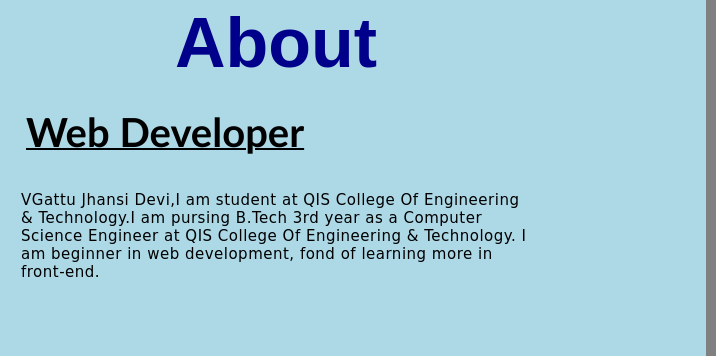
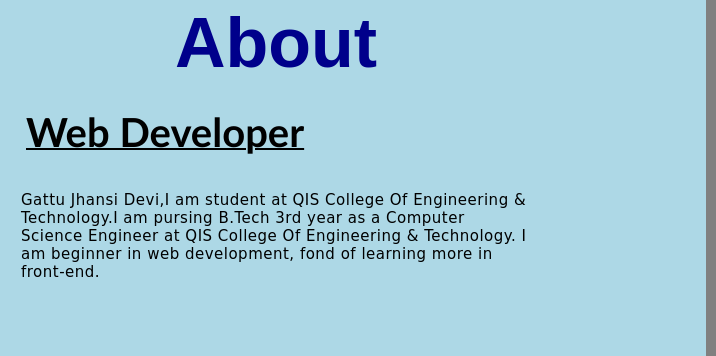
Before and after one commit to GattuJhansiDevi/OIBSIP, a plain HTML site: page portfolio/index.html in a window 1280 px wide. Shown: the part 957-1313 px from the top of the page, 564-1280 px from the left. Drawn offline with Linux system fonts and the light colour scheme.

Commit message:
Update index.html

```diff
--- a/portfolio/index.html
+++ b/portfolio/index.html
@@ -37,7 +37,7 @@
 		<div class="text">
 			<h3>About</h3>
 			<h1> Web Developer</h1>
-		     <p>VGattu Jhansi Devi,I am student at QIS College Of Engineering & Technology.I am pursing B.Tech 3rd year as a Computer Science Engineer at QIS College Of Engineering & Technology. I am beginner in web development, fond of learning more in front-end.</p>
+		     <p>Gattu Jhansi Devi,I am student at QIS College Of Engineering & Technology.I am pursing B.Tech 3rd year as a Computer Science Engineer at QIS College Of Engineering & Technology. I am beginner in web development, fond of learning more in front-end.</p>
 		</div>
 	</div>
 
```
